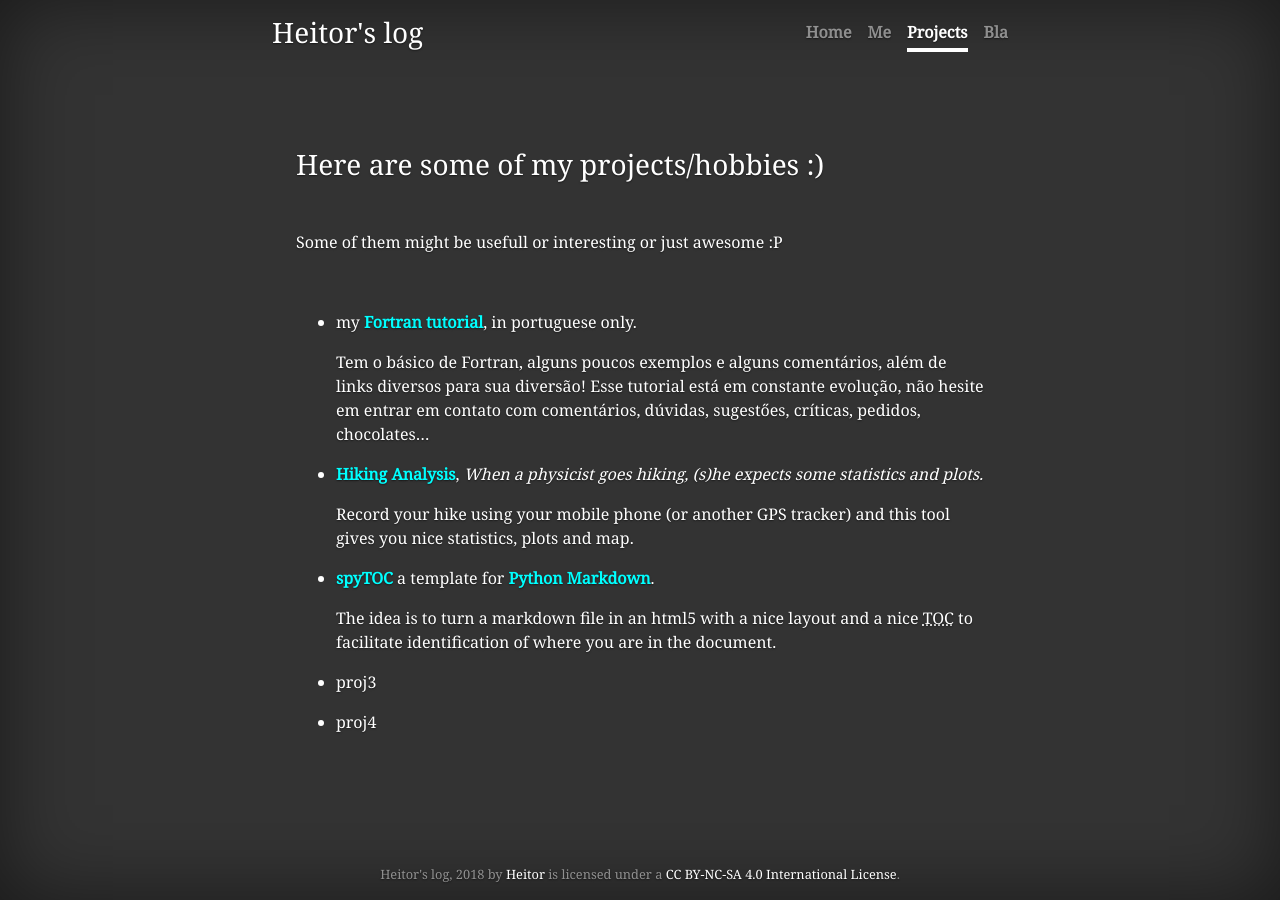
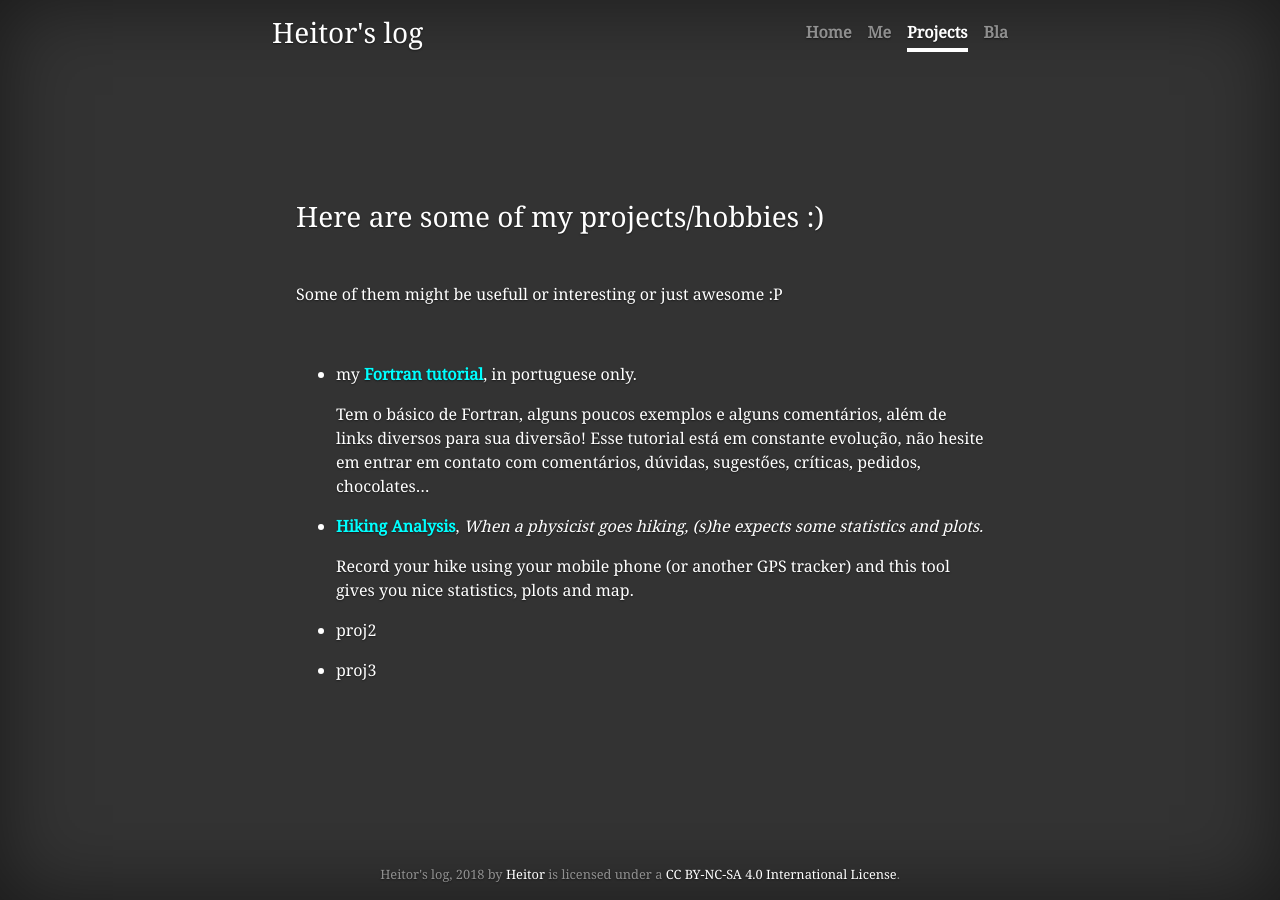
Before and after one commit to heitorPB/heitorPB.github.io, a Jekyll site: the page built from projects.md, in a window 1280 px wide. Built offline with Jekyll 4.4.1, drawn with Linux system fonts in a browser that asks for light colours.

Commit message:
General layout improvements:
- home screen has monospace font for date in last entries
- bla has a disclaimer
- projects does not list spytoc

```diff
--- a/bla.html
+++ b/bla.html
@@ -7,6 +7,11 @@
 <h1>Latest Thoughts</h1>
 
 <br>
+
+<p>As you probably read in the home page, the things here might <em>not</em>
+make sense at all. Also, my current opinion might have changed from when I
+wrote an entry. The world is constantly evolving, so the reality might also
+differ. Now that you have been warned, go on!</p><br>
 
 <ul>
   {% for post in site.posts %}
--- a/projects.md
+++ b/projects.md
@@ -27,14 +27,8 @@
   Record your hike using your mobile phone (or another GPS tracker) and this
   tool gives you nice statistics, plots and map.
 
-- **[spyTOC](https://github.com/heitorPB//)**
-  a template for [Python Markdown](https://python-markdown.github.io).
-
-  The idea is to turn a markdown file in an html5 with a nice layout and a nice
-  TOC to facilitate identification of where you are in the document.
+- proj2
 
 - proj3
 
-- proj4
-
 *[TOC]: Table of Contents
```
Also changed, not shown: _includes/3entries.html (deleted, +0 -16 lines), _layouts/home.html (+12 -2 lines), _posts/2018-09-05-test/2018-09-05-test.md (+2 -5 lines).
